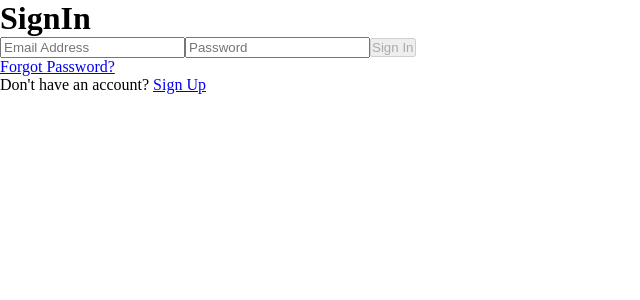
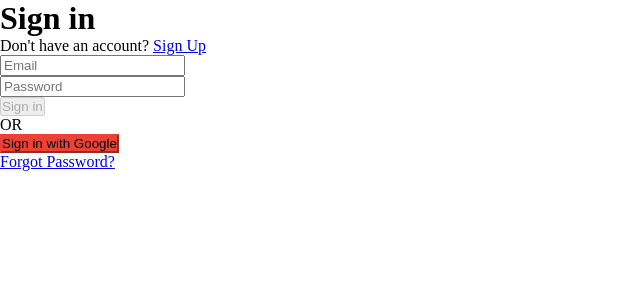
Before and after one commit to Hjkun77/pern-mobx-firebase-typescript, a React (Create React App) app in the folder frontend/: page /login in a window 1280 px wide. Shown: the top 300 px of the page, without its empty margins (0-640 px from the left). Built offline with nearby package versions, Linux system fonts and the light colour scheme.

Commit message:
javascript to typescript and add google oauth button

```diff
--- a/frontend/src/config/firebase.ts
+++ b/frontend/src/config/firebase.ts
@@ -32,5 +32,6 @@ if (!firebase.apps.length) {
 
 const db = firebase.database()
 const auth = firebase.auth()
+const googleAuthProvider = new firebase.auth.GoogleAuthProvider()
 
-export { db, auth }
+export { db, auth, googleAuthProvider }
--- a/frontend/src/firebase/auth.ts
+++ b/frontend/src/firebase/auth.ts
@@ -1,23 +1,20 @@
-import { auth } from '../config/firebase'
+import { auth, googleAuthProvider } from '../config/firebase'
 
-// Sign Up
 export const doCreateUserWithEmailAndPassword = (
 	email: string,
 	password: string
 ) => auth.createUserWithEmailAndPassword(email, password)
 
-// Sign In
 export const doSignInWithEmailAndPassword = (email: string, password: string) =>
 	auth.signInWithEmailAndPassword(email, password)
 
-// Sign out
+export const doSignInWithGoogle = () => auth.signInWithPopup(googleAuthProvider)
+
 export const doSignOut = () => auth.signOut()
 
-// Password Reset
 export const doPasswordReset = (email: string) =>
 	auth.sendPasswordResetEmail(email)
 
-// Password Change
 export const doPasswordUpdate = (password: string) =>
 	auth.currentUser
 		? auth.currentUser.updatePassword(password)
--- a/frontend/src/firebase/db.ts
+++ b/frontend/src/firebase/db.ts
@@ -7,3 +7,10 @@ export const doCreateUser = (id: string, username: string, email: string) =>
 	})
 
 export const onceGetUsers = () => db.ref('users').once('value')
+
+export const checkIfUserExist = (id: string) =>
+	db.ref(`users/${id}/email`).once('value', snapshot => {
+		if (snapshot.exists() !== true) {
+			return
+		}
+	})
--- a/frontend/src/pages/Login/Login.jsx
+++ /dev/null
@@ -1,88 +0,0 @@
-import React, { Component } from 'react'
-import { withRouter } from 'react-router-dom'
-
-import { SignUpLink } from '../SignUp/SignUp'
-import { PasswordForgetLink } from '../PasswordForget/PasswordForget'
-import { auth } from '../../firebase'
-import * as routes from '../../constants/routes'
-
-const Login = ({ history }) => (
-	<div>
-		<h1>SignIn</h1>
-		<SignInForm history={history} />
-		<PasswordForgetLink />
-		<SignUpLink />
-	</div>
-)
-
-const updateByPropertyName = (propertyName, value) => () => ({
-	[propertyName]: value,
-})
-
-const INITIAL_STATE = {
-	email: '',
-	password: '',
-	error: null,
-}
-
-class SignInForm extends Component {
-	constructor(props) {
-		super(props)
-
-		this.state = { ...INITIAL_STATE }
-	}
-
-	onSubmit = event => {
-		const { email, password } = this.state
-
-		const { history } = this.props
-
-		auth
-			.doSignInWithEmailAndPassword(email, password)
-			.then(() => {
-				this.setState(() => ({ ...INITIAL_STATE }))
-				history.push(routes.HOME)
-			})
-			.catch(error => {
-				this.setState(updateByPropertyName('error', error))
-			})
-
-		event.preventDefault()
-	}
-
-	render() {
-		const { email, password, error } = this.state
-
-		const isInvalid = password === '' || email === ''
-
-		return (
-			<form onSubmit={this.onSubmit}>
-				<input
-					value={email}
-					onChange={event =>
-						this.setState(updateByPropertyName('email', event.target.value))
-					}
-					type='text'
-					placeholder='Email Address'
-				/>
-				<input
-					value={password}
-					onChange={event =>
-						this.setState(updateByPropertyName('password', event.target.value))
-					}
-					type='password'
-					placeholder='Password'
-				/>
-				<button disabled={isInvalid} type='submit'>
-					Sign In
-				</button>
-
-				{error && <p>{error.message}</p>}
-			</form>
-		)
-	}
-}
-
-export default withRouter(Login)
-
-export { SignInForm }
--- /dev/null
+++ b/frontend/src/pages/Login/Login.tsx
@@ -0,0 +1,160 @@
+import * as React from 'react'
+import { Link, withRouter } from 'react-router-dom'
+import styled from 'styled-components'
+
+import * as routes from '../../constants/routes'
+import { auth, db } from '../../firebase'
+import { PasswordForgetLink } from '../PasswordForget/PasswordForget'
+import { SignUpLink } from '../SignUp/SignUp'
+
+interface IState {
+	username: string
+	email: string
+	password: string
+	error: { message: string } | null
+}
+
+const INIT_STATE = {
+	email: '',
+	error: null,
+	password: '',
+	username: '',
+}
+
+const SignInPageContent = styled.div`
+	min-height: calc(100vh - 56px);
+`
+
+const SignInWithGoogle = styled.button`
+	background-color: #ea4335;
+	border-color: #ea4335;
+	transition: filter 0.15s ease-in-out;
+	&:hover {
+		background-color: #ea4335;
+		border-color: #ea4335;
+		filter: brightness(90%);
+	}
+`
+
+const SignInLink = () => (
+	<p className='lead'>
+		Already have an account? <Link to={routes.SIGN_IN}>Sign in</Link>
+	</p>
+)
+
+class SignInForm extends React.Component<any, IState> {
+	constructor(props: any) {
+		super(props)
+		this.state = { ...INIT_STATE }
+
+		this.onEmailInputChange = this.onEmailInputChange.bind(this)
+		this.onPasswordInputChange = this.onPasswordInputChange.bind(this)
+	}
+
+	public onSubmit = (event: React.FormEvent<HTMLFormElement>) => {
+		const { email, password } = this.state
+		const { history } = this.props
+
+		auth
+			.doSignInWithEmailAndPassword(email, password)
+			.then(() => {
+				this.setState(() => ({ ...INIT_STATE }))
+				history.push(routes.LANDING)
+			})
+			.catch(error => {
+				this.setState({ error })
+			})
+
+		event.preventDefault()
+	}
+
+	public onGoogleSignIn = () => {
+		const { history } = this.props
+
+		auth.doSignInWithGoogle().then(authUser =>
+			db.checkIfUserExist(authUser?.user?.uid!).then(() =>
+				db
+					.doCreateUser(
+						authUser?.user?.uid!,
+						authUser?.user?.displayName!,
+						authUser?.user?.email!
+					)
+					.then(() => {
+						this.setState(() => ({ ...INIT_STATE }))
+						history.push(routes.LANDING)
+					})
+			)
+		)
+	}
+
+	public onEmailInputChange = (event: React.ChangeEvent<HTMLInputElement>) => {
+		this.setState({ email: event.target.value })
+	}
+
+	public onPasswordInputChange = (
+		event: React.ChangeEvent<HTMLInputElement>
+	) => {
+		this.setState({ password: event.target.value })
+	}
+
+	public render() {
+		const { email, password, error } = this.state
+		const isInvalid = password === '' || email === ''
+
+		return (
+			<div className='my-3'>
+				<form onSubmit={this.onSubmit}>
+					<div className='form-group'>
+						<input
+							value={this.state.email}
+							onChange={this.onEmailInputChange}
+							className='form-control form-control-lg'
+							type='text'
+							placeholder='Email'
+						/>
+					</div>
+					<div className='form-group'>
+						<input
+							value={this.state.password}
+							onChange={this.onPasswordInputChange}
+							className='form-control form-control-lg'
+							type='password'
+							placeholder='Password'
+						/>
+					</div>
+					<button
+						className='btn btn-primary btn-lg btn-block'
+						disabled={isInvalid}
+						type='submit'
+					>
+						Sign in
+					</button>
+
+					{error && <p>{error.message}</p>}
+				</form>
+				<p className='mt-3'>OR</p>
+				<SignInWithGoogle
+					className='btn btn-primary btn-lg btn-block'
+					onClick={this.onGoogleSignIn}
+				>
+					Sign in with Google
+				</SignInWithGoogle>
+			</div>
+		)
+	}
+}
+
+const Login = ({ history }: any) => (
+	<SignInPageContent className='row align-items-center justify-content-center py-3'>
+		<main className='col-12 col-md-6 col-lg-4 text-center' role='main'>
+			<h1>Sign in</h1>
+			<SignUpLink />
+			<SignInForm history={history} />
+			<PasswordForgetLink />
+		</main>
+	</SignInPageContent>
+)
+
+export default withRouter(Login)
+
+export { SignInForm, SignInLink }
--- a/frontend/src/pages/PasswordForget/PasswordForget.jsx
+++ b/frontend/src/pages/PasswordForget/PasswordForget.tsx
@@ -1,33 +1,33 @@
-import React, { Component } from 'react'
+import * as React from 'react'
 import { Link } from 'react-router-dom'
 
 import { auth } from '../../firebase'
 import * as routes from '../../constants/routes'
+import { updateByPropertyName } from '../../utils'
 
-const PasswordForget = () => (
-	<div>
-		<h1>PasswordForget</h1>
-		<PasswordForgetForm />
-	</div>
-)
+interface State {
+	email: string
+	error: { message: string } | null
+}
 
-const updateByPropertyName = (propertyName, value) => () => ({
-	[propertyName]: value,
-})
-
-const INITIAL_STATE = {
+const INITIAL_STATE: State = {
 	email: '',
 	error: null,
 }
 
-class PasswordForgetForm extends Component {
-	constructor(props) {
+const PasswordForgetLink: React.StatelessComponent = () => (
+	<p>
+		<Link to={routes.PASSWORD_FORGET}>Forgot Password?</Link>
+	</p>
+)
+
+class PasswordForgetForm extends React.Component<{}, State> {
+	constructor(props: {}) {
 		super(props)
-
 		this.state = { ...INITIAL_STATE }
 	}
 
-	onSubmit = event => {
+	onSubmit = (event: React.FormEvent<HTMLFormElement>) => {
 		const { email } = this.state
 
 		auth
@@ -67,10 +67,11 @@ class PasswordForgetForm extends Component {
 	}
 }
 
-const PasswordForgetLink = () => (
-	<p>
-		<Link to={routes.PASSWORD_FORGET}>Forgot Password?</Link>
-	</p>
+const PasswordForget = () => (
+	<div>
+		<h1>PasswordForget</h1>
+		<PasswordForgetForm />
+	</div>
 )
 
 export default PasswordForget
--- a/frontend/src/pages/PasswordForget/index.jsx
+++ /dev/null
@@ -1,2 +0,0 @@
-import { PasswordForgetForm, PasswordForgetLink } from './PasswordForget'
-export { PasswordForgetForm, PasswordForgetLink }
--- /dev/null
+++ b/frontend/src/pages/PasswordForget/index.tsx
@@ -0,0 +1,2 @@
+import PasswordForget from './PasswordForget'
+export default PasswordForget
--- a/frontend/src/pages/SignUp/SignUp.jsx
+++ b/frontend/src/pages/SignUp/SignUp.tsx
@@ -1,21 +1,19 @@
-import React, { Component } from 'react'
+import * as React from 'react'
 import { Link, withRouter } from 'react-router-dom'
 
 import { auth, db } from '../../firebase'
 import * as routes from '../../constants/routes'
+import { updateByPropertyName } from '../../utils'
 
-const SignUp = ({ history }) => (
-	<div>
-		<h1>SignUp</h1>
-		<SignUpForm history={history} />
-	</div>
-)
+interface State {
+	username: string
+	email: string
+	passwordOne: string
+	passwordTwo: string
+	error: { message: string } | null
+}
 
-const updateByPropertyName = (propertyName, value) => () => ({
-	[propertyName]: value,
-})
-
-const INITIAL_STATE = {
+const INITIAL_STATE: State = {
 	username: '',
 	email: '',
 	passwordOne: '',
@@ -23,14 +21,13 @@ const INITIAL_STATE = {
 	error: null,
 }
 
-class SignUpForm extends Component {
-	constructor(props) {
+class SignUpForm extends React.Component<any, State> {
+	constructor(props: any) {
 		super(props)
-
 		this.state = { ...INITIAL_STATE }
 	}
 
-	onSubmit = event => {
+	onSubmit = (event: React.FormEvent<HTMLFormElement>) => {
 		const { username, email, passwordOne } = this.state
 
 		const { history } = this.props
@@ -39,7 +36,7 @@ class SignUpForm extends Component {
 			.doCreateUserWithEmailAndPassword(email, passwordOne)
 			.then(authUser => {
 				// Create a user in your own accessible Firebase Database too
-				db.doCreateUser(authUser.user.uid, username, email)
+				db.doCreateUser(authUser?.user?.uid!, username, email)
 					.then(() => {
 						this.setState(() => ({ ...INITIAL_STATE }))
 						history.push(routes.HOME)
@@ -112,12 +109,19 @@ class SignUpForm extends Component {
 	}
 }
 
+const SignUpPage: React.StatelessComponent<{}> = ({ history }: any) => (
+	<div>
+		<h1>SignUp</h1>
+		<SignUpForm history={history} />
+	</div>
+)
+
 const SignUpLink = () => (
 	<p>
 		Don't have an account? <Link to={routes.SIGN_UP}>Sign Up</Link>
 	</p>
 )
 
-export default withRouter(SignUp)
+export default withRouter(SignUpPage)
 
 export { SignUpForm, SignUpLink }
--- /dev/null
+++ b/frontend/src/utils/index.ts
@@ -0,0 +1,6 @@
+export const updateByPropertyName = (
+	propertyName: string,
+	value: any
+) => (): object => ({
+	[propertyName]: value,
+})
```
Also changed, not shown: frontend/src/pages/SignUp/index.tsx (renamed from frontend/src/pages/SignUp/index.jsx).
